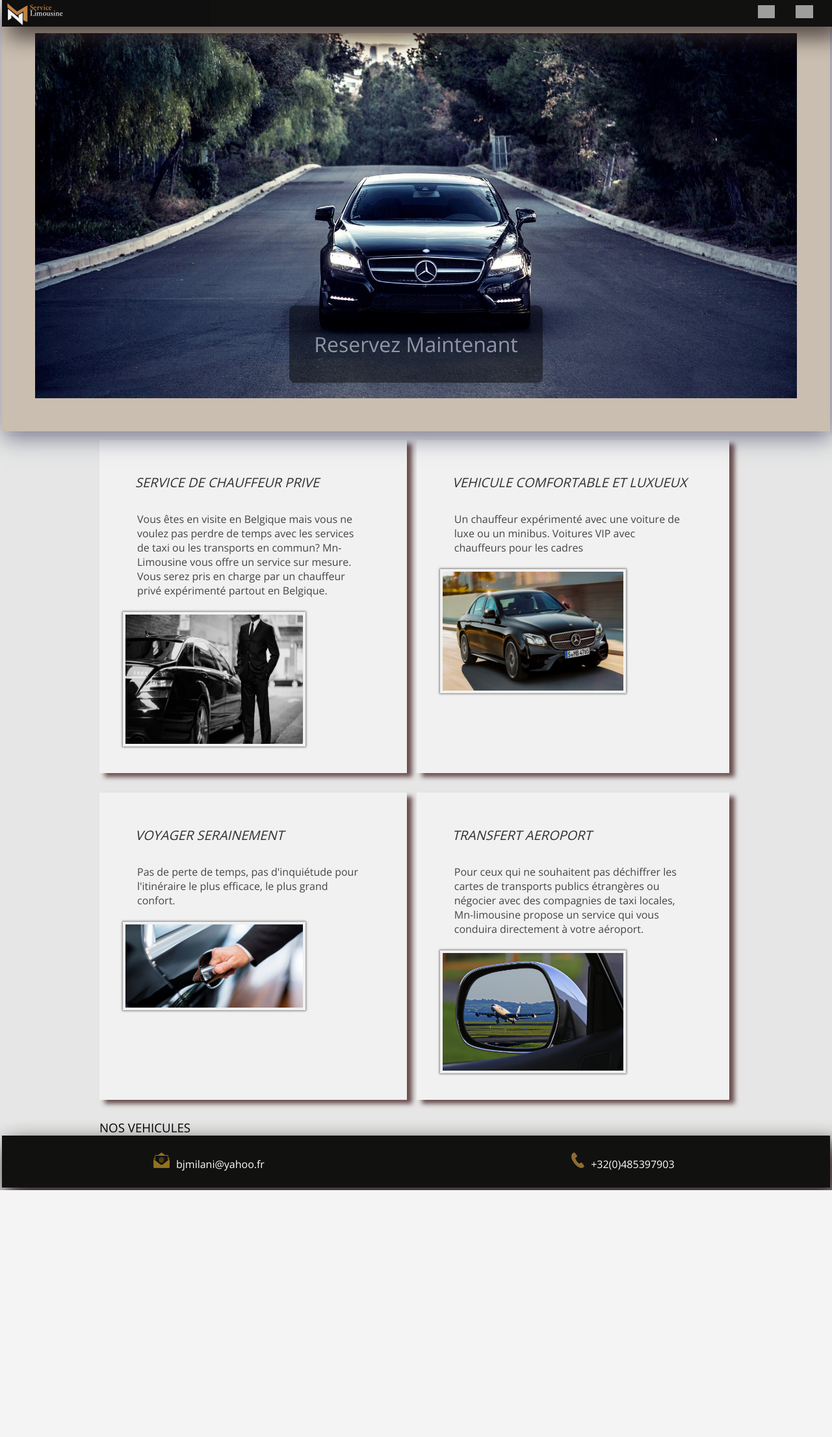
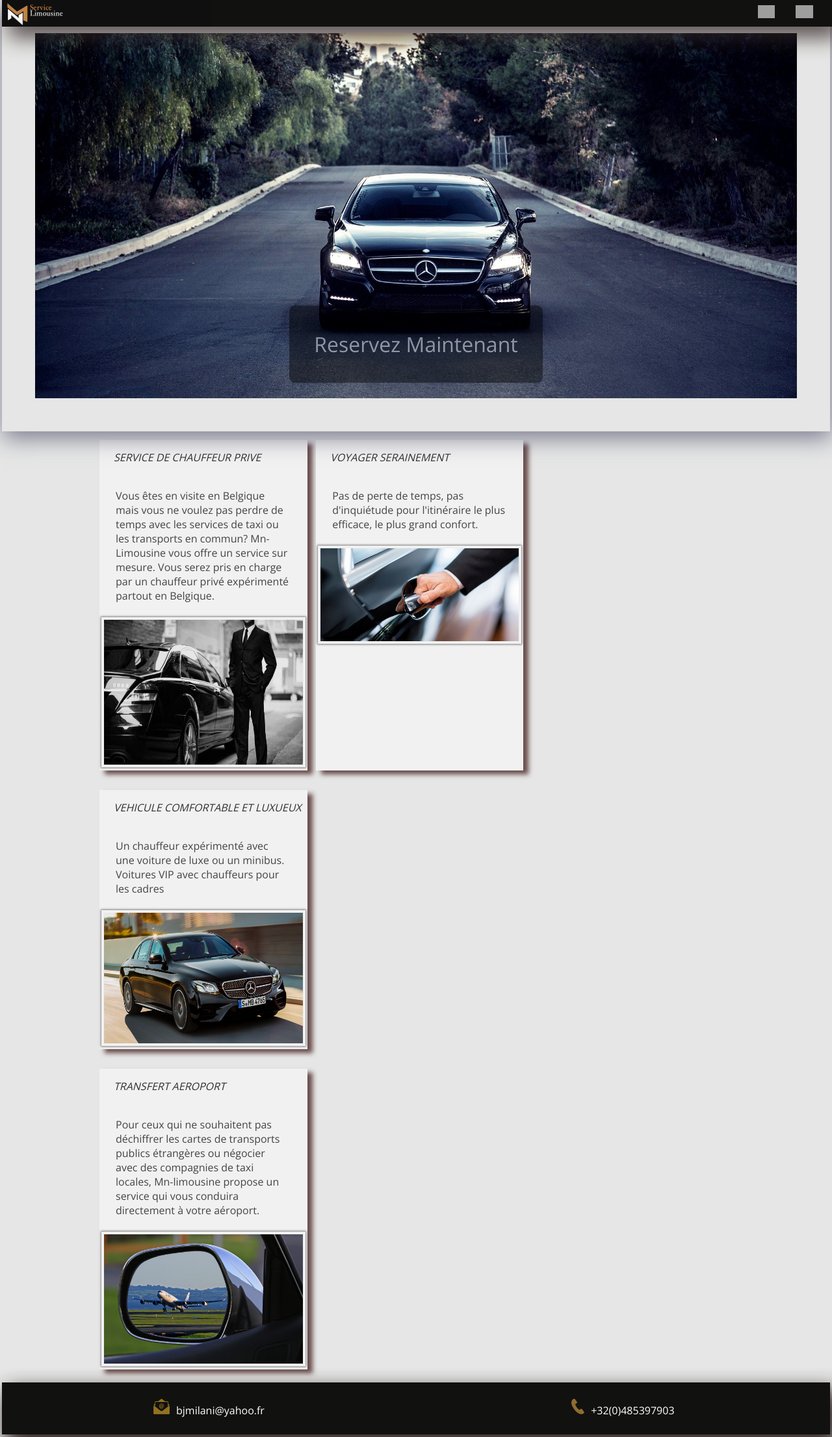
Before and after one commit to Vincenth1985/Mn-Limousine, a PHP site: page / in a window 1280 px wide. Shown: the whole page at 65% size. Before the commit the page ends 1832 px from the top, so only its background shows below. Run offline with PHP 8.4, Linux system fonts and the light colour scheme; grey boxes are pictures that could not be loaded.

Commit message:
designing shadows

```diff
--- a/css/desktop.css
+++ b/css/desktop.css
@@ -3,9 +3,9 @@
     .maingrid {
         display: grid;
         grid-auto-flow: column !important;
-        grid-template-columns: 50% 50% !important;
+        grid-template-columns: 25% 1fr 1fr 25% !important;
         grid-template-rows: 1fr;
-        grid-template-areas: "maingridfooter maingridfooter" "maingriddiv maingriddiv" "maingridarticle maingridarticle" "maingridheader maingridheader";
+        grid-template-areas: "maingridfooter maingridfooter maingridfooter maingridfooter" "maingriddiv maingriddiv maingriddiv maingriddiv" "maingridarticle maingridarticle maingridarticle  ." "maingridheader maingridheader maingridheader maingridheader" !important;
 
         /*background-color: #d9d4cf87;*/
 
@@ -50,10 +50,12 @@
         grid-area: maingridarticle;
         text-align: left;
         display: grid;
-        grid-template-columns: 50% 50%;
+        grid-template-columns: 20% 20% 10% 10% 70% 10%;
+
 
         gap: 10px;
-        grid-template: "servicesdiv comfortdiv" "voyagerdiv  transfertdiv";
+        grid-template: "servicesdiv voyagerdiv" "comfortdiv ." "transfertdiv ." ;
+
         padding-left: 150px;
         padding-right: 150px;
 
@@ -63,7 +65,6 @@
     .maingridarticle > div > h1 {
         margin-top: 2vh;
         font-style: oblique;
-        font-size: 20px;
         color: #323131;
         height: 4vh;
         margin-bottom: 5px;
@@ -72,11 +73,11 @@
     .maingridarticle div {
         width: 99%;
         box-shadow: 8px 6px 7px #482323c7;
-        padding: 36px;
+
     }
 
     .maingridarticle > div > img {
-        width: 70%;
+        width: 100%;
     }
 
 
--- a/css/mobile.css
+++ b/css/mobile.css
@@ -5,6 +5,7 @@
     box-sizing: border-box;
     font-family: 'Open Sans', sans-serif;
     font-weight: lighter;
+
 
 
 }
@@ -27,6 +28,7 @@ body {
     background-color: #dbd9d787;
 
 
+
 }
 
 
@@ -38,6 +40,7 @@ body {
     margin-bottom: 4px;
     box-shadow: 10px 16px 33px #352929d6;
 
+
 }
 
 .maingridheader > div {
@@ -47,7 +50,7 @@ body {
     grid-template-columns: 50% 50%;
     align-items: center;
     height: 10vh;
-    background: #111110;
+    /*background: #111110;*/
     box-shadow: 10px 16px 33px #352929d6;
 }
 
@@ -78,7 +81,9 @@ body {
     margin-bottom: 1vh;
     align-items: center;
     position: relative;
-    box-shadow: 6px 0px 4px #534b4b14;;
+    /*box-shadow: 6px 0px 4px #534b4b14;*/
+    /*background-image: url("../img/time-lapse-photo-of-stars-on-night-924824.jpg");*/
+
 
 }
 
@@ -89,7 +94,7 @@ body {
     object-fit: cover;
 
     box-shadow: 2px 10px 33px #302e5196;
-    background-color: #6c3a023b;
+    /*background-color: #6c3a023b;*/
 }
 
 
--- a/index.html
+++ b/index.html
@@ -111,13 +111,13 @@
     </div>
 
 
-    <section>
+<!--    <section>-->
 
-        <h1 class="title">NOS VEHICULES</h1>
+<!--        <h1 class="title">NOS VEHICULES</h1>-->
 
 
 
-    </section>
+<!--    </section>-->
 
 
 </article>
```
Also changed, not shown: img/car-black-mercedes-benz-coupe-93632.jpg (added), img/texture-wall-floor-stone-8892.jpg (added), img/time-lapse-photo-of-stars-on-night-924824.jpg (added), 1 other file.
